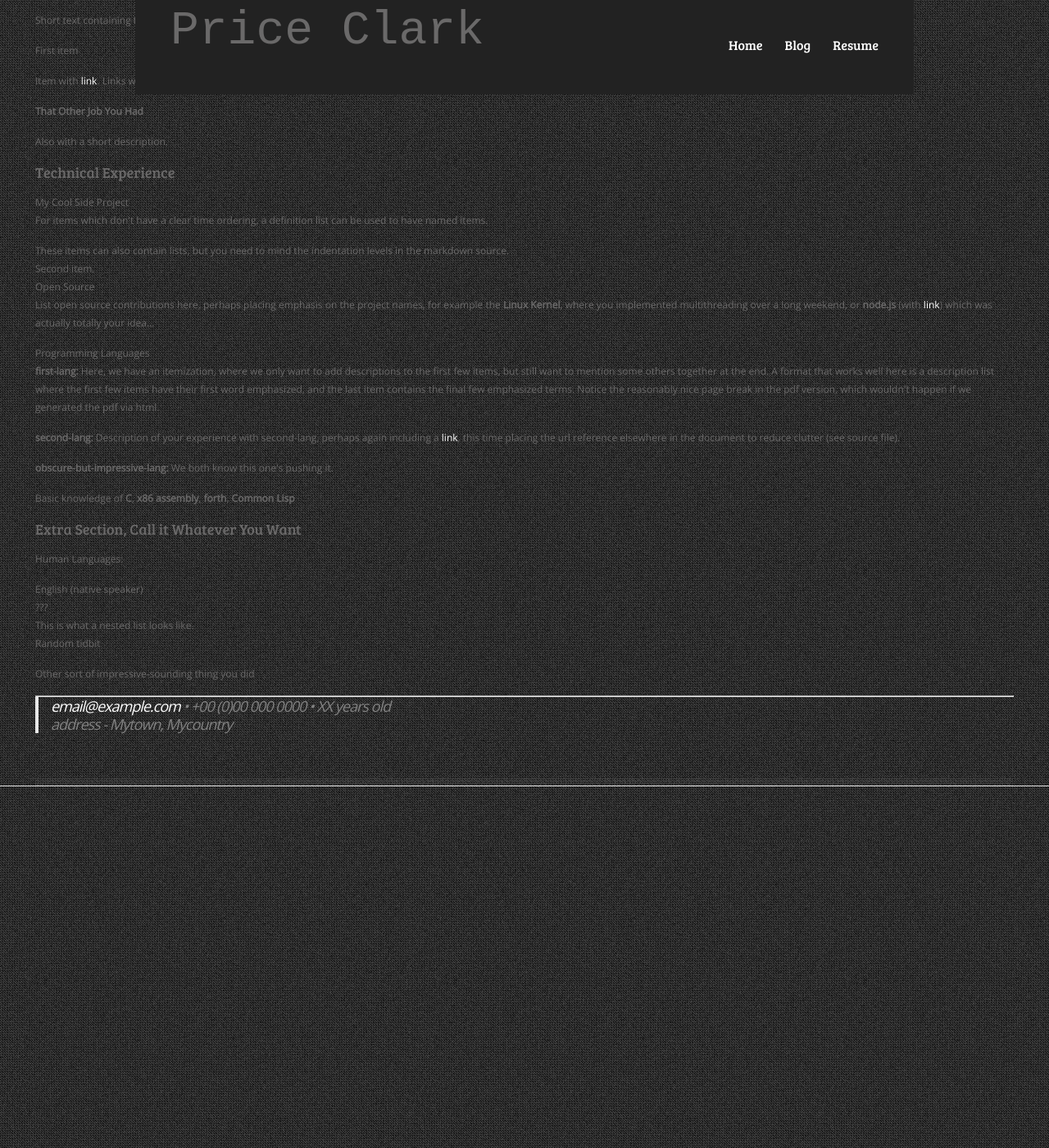
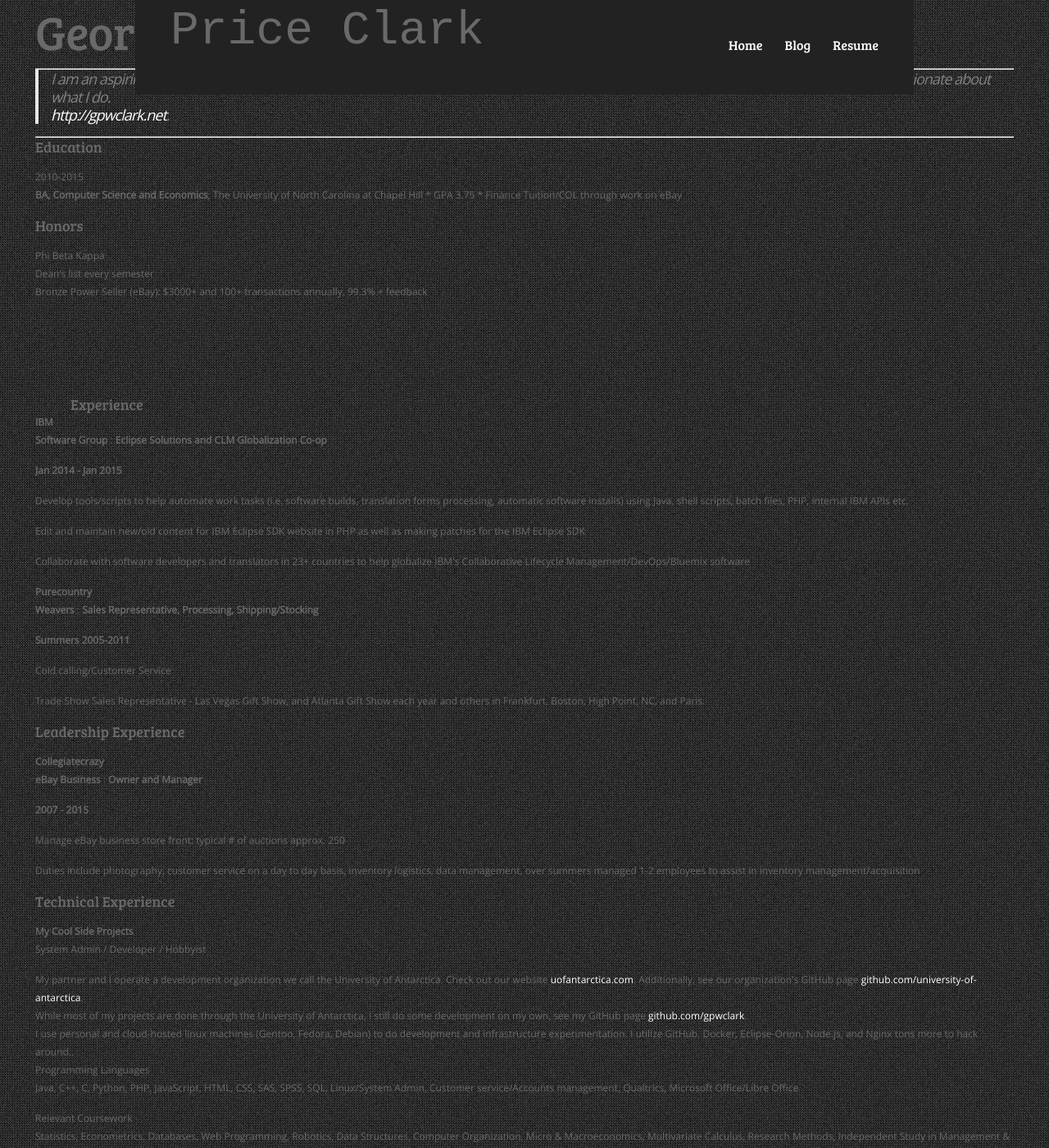
Before and after one commit to gpwclark/gpwclark.github.io, a Jekyll site: the page built from index.html, in a window 1280 px wide and 1400 px high, scrolled down 1474 px. Shown: the whole window at 82% size. Built offline with Jekyll 4.4.1, drawn with Linux system fonts in a browser that asks for light colours; some of the changed text lies outside the part shown.

Commit message:
resume updated

```diff
--- a/_includes/resume.html
+++ b/_includes/resume.html
@@ -1,4 +1,3 @@
-<!DOCTYPE html PUBLIC "-//W3C//DTD XHTML 1.0 Transitional//EN" "http://www.w3.org/TR/xhtml1/DTD/xhtml1-transitional.dtd">
 <html xmlns="http://www.w3.org/1999/xhtml">
 <head>
   <meta http-equiv="Content-Type" content="text/html; charset=utf-8" />
@@ -13,70 +12,71 @@
 <h1 id="george-price-w.-clark">George Price W. Clark</h1>
 <hr />
 <blockquote>
-<p>I am an aspiring developer with a growing list of projects and work experience.</p>
+<p>I am an aspiring developer with a growing list of projects and work experience. I like Linux, challenges, and learning. No bologna, I am very passionate about what I do.<br /><a href="http://gpwclark.net/">http://gpwclark.net</a>.</p>
 </blockquote>
 <hr />
 <h2 id="education">Education</h2>
 <dl>
-<dt>2010-2014 (expected)</dt>
-<dd><p><strong>PhD, Computer Science</strong>; Awesome University (MyTown)</p>
-<p><em>Thesis title: Deep Learning Approaches to the Self-Awesomeness Estimation Problem</em></p>
-</dd>
-<dt>2007-2010</dt>
-<dd><p><strong>BSc, Computer Science and Electrical Engineering</strong>; University of HomeTown (HomeTown)</p>
-<p><em>Minor: Awesomeology</em></p>
+<dt>2010-2015</dt>
+<dd><strong>BA, Computer Science and Economics</strong>; The University of North Carolina at Chapel Hill * GPA 3.75 * Finance Tuition/COL through work on eBay
 </dd>
 </dl>
+<h2 id="honors">Honors</h2>
+<ul>
+<li>Phi Beta Kappa</li>
+<li>Dean’s list every semester</li>
+<li>Bronze Power Seller (eBay): $3000+ and 100+ transactions annually, 99.3% + feedback</li>
+</ul>
 <h2 id="experience">Experience</h2>
-<p><strong>Your Most Recent Work Experience:</strong></p>
-<p>Short text containing the type of work done, results obtained, lessons learned and other remarks. Can also include lists and links:</p>
+<p><strong>IBM<br />Software Group</strong> : <strong>Eclipse Solutions and CLM Globalization Co-op</strong></p>
+<p><strong>Jan 2014 - Jan 2015</strong></p>
 <ul>
-<li><p>First item</p></li>
-<li><p>Item with <a href="http://www.example.com">link</a>. Links will work both in the html and pdf versions.</p></li>
+<li><p>Develop tools/scripts to help automate work tasks (i.e. software builds, translation forms processing, automatic software installs) using Java, shell scripts, batch files, PHP, internal IBM APIs etc.</p></li>
+<li><p>Edit and maintain new/old content for IBM Eclipse SDK website in PHP as well as making patches for the IBM Eclipse SDK</p></li>
+<li><p>Collaborate with software developers and translators in 23+ countries to help globalize IBM's Collaborative Lifecycle Management/DevOps/Bluemix software</p></li>
 </ul>
-<p><strong>That Other Job You Had</strong></p>
-<p>Also with a short description.</p>
+<p><strong>Purecountry<br />Weavers</strong> : <strong>Sales Representative, Processing, Shipping/Stocking</strong></p>
+<p><strong>Summers 2005-2011</strong></p>
+<ul>
+<li><p>Cold calling/Customer Service</p></li>
+<li><p>Trade Show Sales Representative - Las Vegas Gift Show, and Atlanta Gift Show each year and others in Frankfurt, Boston, High Point, NC, and Paris.</p></li>
+</ul>
+<h2 id="leadership-experience">Leadership Experience</h2>
+<p><strong>Collegiatecrazy<br /> eBay Business</strong> : <strong>Owner and Manager</strong></p>
+<p><strong>2007 - 2015</strong></p>
+<ul>
+<li><p>Manage eBay business store front: typical # of auctions approx. 250</p></li>
+<li><p>Duties include photography, customer service on a day to day basis, inventory logistics, data management, over summers managed 1-2 employees to assist in inventory management/acquisition</p></li>
+</ul>
 <h2 id="technical-experience">Technical Experience</h2>
 <dl>
-<dt>My Cool Side Project</dt>
-<dd><p>For items which don't have a clear time ordering, a definition list can be used to have named items.</p>
+<dt><strong>My Cool Side Projects</strong></dt>
+<dd><p>System Admin / Developer / Hobbyist</p>
 <ul>
-<li>These items can also contain lists, but you need to mind the indentation levels in the markdown source.</li>
-<li>Second item.</li>
+<li>My partner and I operate a development organization we call the University of Antarctica. Check out our website <a href="http://uofantarctica.com/">uofantarctica.com</a>. Additionally, see our organization's GitHub page <a href="https://github.com/university-of-antarctica">github.com/university-of-antarctica</a>.</li>
+<li>While most of my projects are done through the University of Antarctica, I still do some development on my own, see my GitHub page <a href="https://github.com/gpwclark/">github.com/gpwclark</a>.</li>
+<li>I use personal and cloud-hosted linux machines (Gentoo, Fedora, Debian) to do development and infrastructure experimentation. I utilize GitHub, Docker, Eclipse-Orion, Node.js, and Nginx tons more to hack around..</li>
 </ul>
 </dd>
-<dt>Open Source</dt>
-<dd><p>List open source contributions here, perhaps placing emphasis on the project names, for example the <strong>Linux Kernel</strong>, where you implemented multithreading over a long weekend, or <strong>node.js</strong> (with <a href="http://nodejs.org">link</a>) which was actually totally your idea...</p>
+<dt>Programming Languages</dt>
+<dd><p>Java, C++, C, Python, PHP, JavaScript, HTML, CSS, SAS, SPSS, SQL, Linux/System Admin, Customer service/Accounts management, Qualtrics, Microsoft Office/Libre Office</p>
 </dd>
-<dt>Programming Languages</dt>
-<dd><p><strong>first-lang:</strong> Here, we have an itemization, where we only want to add descriptions to the first few items, but still want to mention some others together at the end. A format that works well here is a description list where the first few items have their first word emphasized, and the last item contains the final few emphasized terms. Notice the reasonably nice page break in the pdf version, which wouldn't happen if we generated the pdf via html.</p>
-</dd>
-<dd><p><strong>second-lang:</strong> Description of your experience with second-lang, perhaps again including a <a href="https://github.com/githubuser/superlongprojectname">link</a>, this time placing the url reference elsewhere in the document to reduce clutter (see source file).</p>
-</dd>
-<dd><p><strong>obscure-but-impressive-lang:</strong> We both know this one's pushing it.</p>
-</dd>
-<dd><p>Basic knowledge of <strong>C</strong>, <strong>x86 assembly</strong>, <strong>forth</strong>, <strong>Common Lisp</strong></p>
+<dt>Relevant Coursework</dt>
+<dd><p>Statistics, Econometrics, Databases, Web Programming, Robotics, Data Structures, Computer Organization, Micro &amp; Macroeconomics, Multivariate Calculus, Research Methods, Independent Study in Management &amp; Psychology, Organizational Behavior</p>
 </dd>
 </dl>
-<h2 id="extra-section-call-it-whatever-you-want">Extra Section, Call it Whatever You Want</h2>
+<h2 id="imporant">Imporant</h2>
 <ul>
 <li><p>Human Languages:</p>
 <ul>
 <li>English (native speaker)</li>
-<li>???</li>
-<li>This is what a nested list looks like.</li>
+<li>Intermediate Spanish (Lived in Argentina Sep 2014 - Dec 2014.</li>
 </ul></li>
-<li><p>Random tidbit</p></li>
-<li><p>Other sort of impressive-sounding thing you did</p></li>
+<li><p>Co-Chancellor at <a href="http://uofantarctica.com/">the University of Antarctica</a></p></li>
 </ul>
 <hr />
 <blockquote>
-<p><script type="text/javascript">
-<!--
-h='&#x65;&#120;&#x61;&#x6d;&#112;&#108;&#x65;&#46;&#x63;&#x6f;&#x6d;';a='&#64;';n='&#x65;&#x6d;&#x61;&#x69;&#108;';e=n+a+h;
-document.write('<a h'+'ref'+'="ma'+'ilto'+':'+e+'">'+e+'<\/'+'a'+'>');
-// -->
-</script><noscript>&#x65;&#x6d;&#x61;&#x69;&#108;&#32;&#x61;&#116;&#32;&#x65;&#120;&#x61;&#x6d;&#112;&#108;&#x65;&#32;&#100;&#x6f;&#116;&#32;&#x63;&#x6f;&#x6d;</noscript> • +00 (0)00 000 0000 • XX years old<br />address - Mytown, Mycountry</p>
+<p><gpwclark ~*[at]*~ gmail.com> • 23 years old<br />http://gpwclark.net • https://github.com/university-of-antarctica • http://uofantarctica.com</p>
 </blockquote>
 </body>
 </html>
--- a/index.html
+++ b/index.html
@@ -27,20 +27,41 @@ layout: main
 
 <!--Begin Work Section -->
     <div id="work">
+        <a href="{{  site.url  }}/blog/index.html" ><h1>Blog</h1></a>
+        <div class="top-divider"></div>
+          <div class="content">
+          <div class="col col-mid">
+
+            <ul class="post-list">
+              {% for post in site.posts limit:3 %}
+                <li>
+                  <span class="post-meta">{{ post.date | date: "%b %-d, %Y" }}</span>
+
+                  <h2>
+                    <a class="post-link" href="{{ post.url | prepend: site.url }}">{{ post.title }}</a>
+                  </h2>
+                </li>
+              {% endfor %}
+            </ul>
+
+                </div>
+            </div>
+        <div class="bottom-divider"></div>
+    </div>
+<!-- End Work Section-->
+
+
+
+<!--Begin Work Section -->
+    <div id="work">
     <!--
         <h1>Work</h1>
         <div class="top-divider"></div>
           <div class="content">
           <div class="col col-mid">
                     <ul>
-                    <li><p>GUIDE TO MY WORK?</p></li>
-                    <li><a href="">Blog</a></li>
                     <li><a href="">My Internal Documentation</a></li>
                     <li><a href="">My Reference Materials</a></li>
-                    <li><a href="">Pettr</a></li>
-                    <li><a href="">JazzHub Pettr</a></li>
-                    <li><a href="">JazzHub Dev</a></li>
-                    <li><a href="">Orion Workspace</a></li>
                     </ul>
                 </div>
             </div>
@@ -53,7 +74,7 @@ layout: main
 <!--Begin Resume Section-->
     <div id="experience" >
 
-        <h1>Resume</h1>
+        <a href="{{  site.url  }}/resume/index.html" ><h1>Resume</h1></a>
         <div class="top-divider"></div>
         <div class="content">
         {% include resume.html %}
```
Also changed, not shown: README.md, 1 other file.
